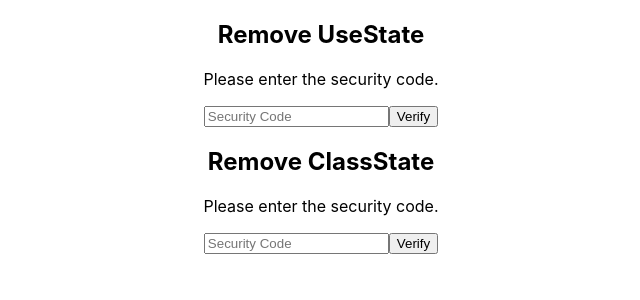
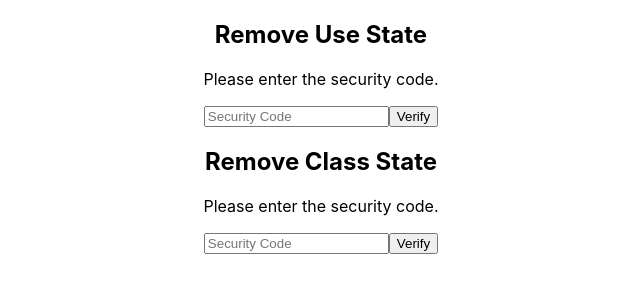
Before and after one commit to LizzColDev/security-codes, a React (Create React App) app: page / in a window 1280 px wide. Shown: the top 300 px of the page, without its empty margins (319-959 px from the left). Built offline with nearby package versions, Linux system fonts and the light colour scheme.

Commit message:
Added simples states with React.Component and useState

```diff
--- a/src/App.js
+++ b/src/App.js
@@ -6,8 +6,8 @@ import './App.css';
 function App() {
   return (
     <div className="App">
-<UseState/>
-<ClassState/>
+<UseState name='Use State'/>
+<ClassState name='Class State'/>
     </div>
   );
 }
--- a/src/ClassState.js
+++ b/src/ClassState.js
@@ -1,17 +1,29 @@
 import React from "react";
 
 class ClassState extends React.Component{
+    constructor(){
+        super();
+
+        this.state = {
+            error: false,
+        };
+    }
     render(){
         return(
         <div>
             <h2>
-                Remove ClassState
+                Remove {this.props.name}
             </h2>
             <p>
                 Please enter the security code.
             </p>
+            {this.state.error && (
+                <p>El código es incorrecto</p>
+            )}
             <input placeholder="Security Code"/>
-            <button>Verify</button>
+            <button
+                onClick={() => this.setState({error: !this.state.error})}
+            >Verify</button>
         </div>
         );
     }
--- a/src/UseState.js
+++ b/src/UseState.js
@@ -1,16 +1,23 @@
-import React from "react";
+import React, { useState } from "react";
 
-function UseState(){
+function UseState({name}){
+    const [error, setError] = useState(false);
     return (
         <div>
             <h2>
-            Remove  UseState
+            Remove  {name}
             </h2>
             <p>
                 Please enter the security code.
             </p>
+
+            {error && (
+                <p>El código es incorrecto</p>
+            )}
             <input placeholder="Security Code"/>
-            <button>Verify</button>
+            <button
+                onClick={() => setError(!error)}
+            >Verify</button>
         </div>
     );
 }
```
